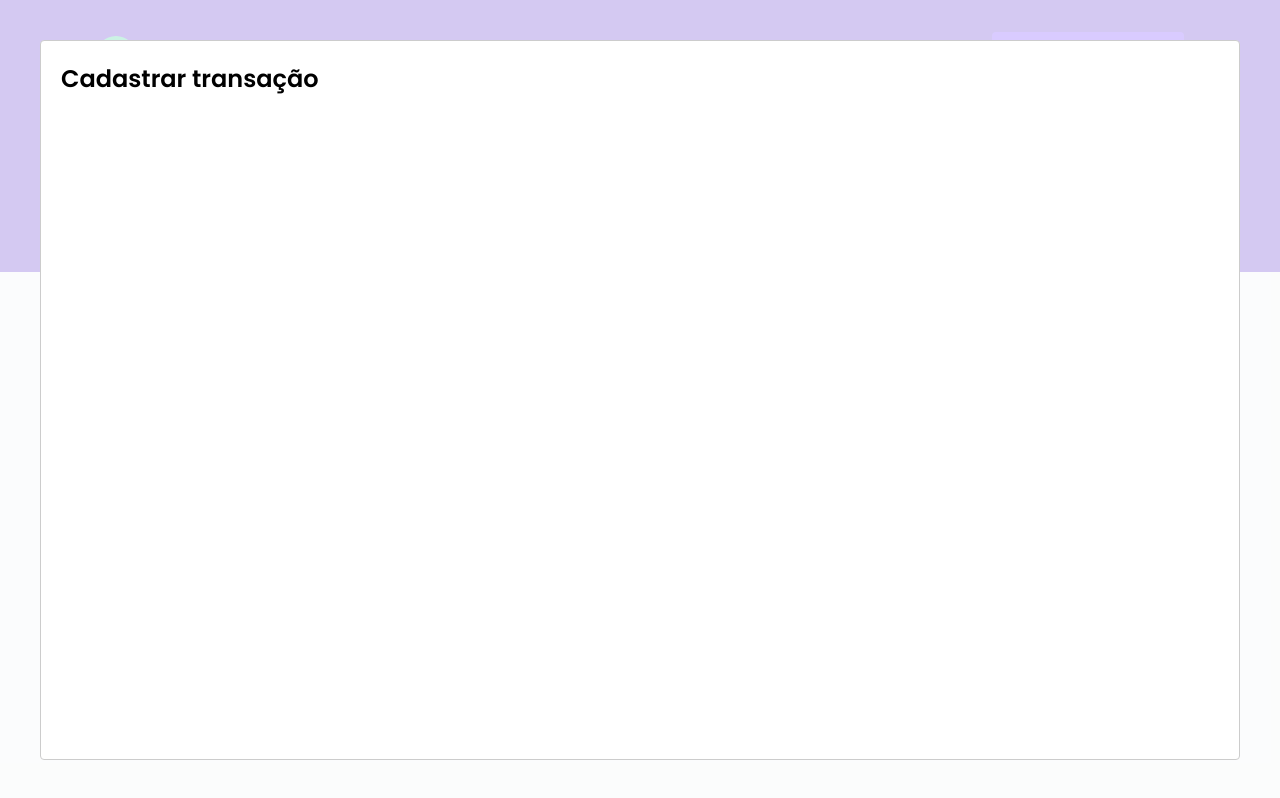
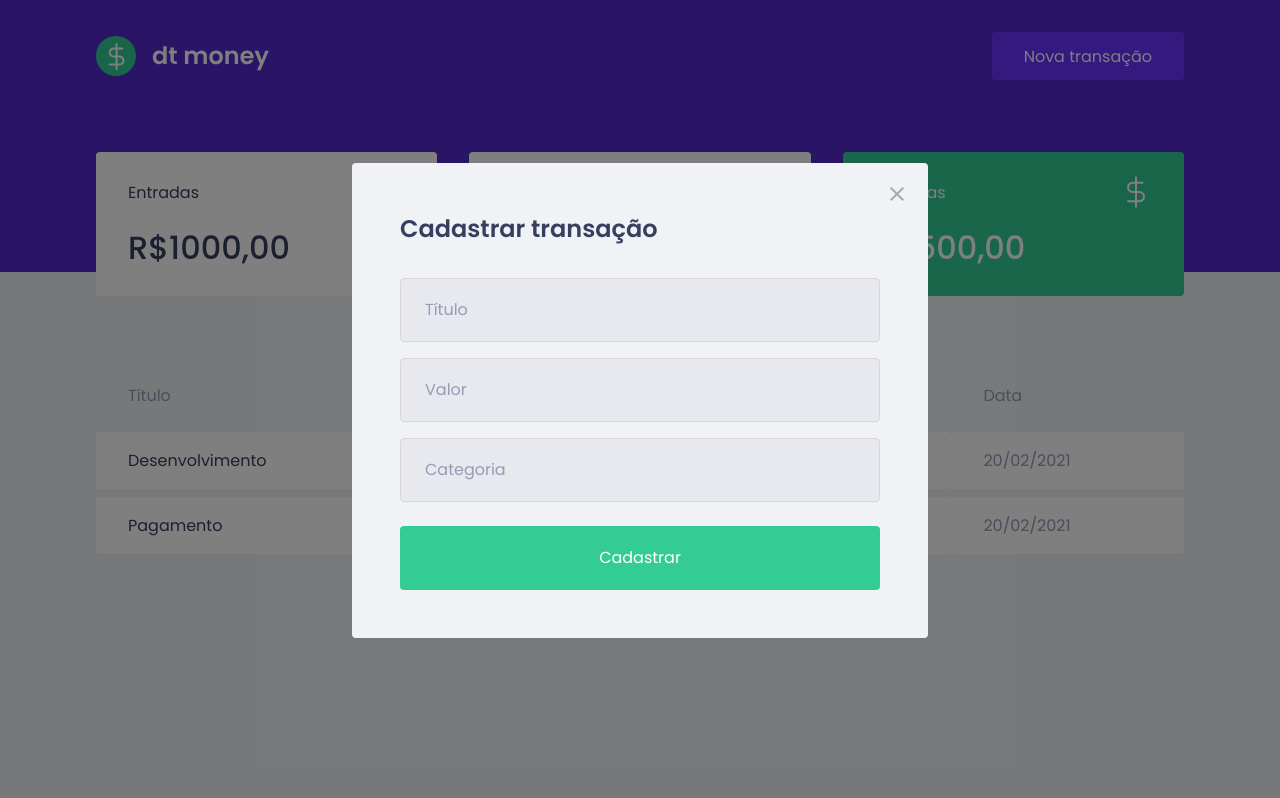
Before and after one commit to EdsonLuiz/dtmoney, a React (Create React App) app: page / in a window 1280 px wide. Both pictures are taken after a click on the button "Nova transação". Built offline with nearby package versions, Linux system fonts and the light colour scheme; no server answers; what miragejs would draw is missing.

Commit message:
feat: style modal form fields and button

```diff
--- a/src/components/NewTransactionModal/index.tsx
+++ b/src/components/NewTransactionModal/index.tsx
@@ -1,4 +1,6 @@
 import Modal from 'react-modal'
+import { Container } from './styles'
+import closeImg from '../../assets/close.svg'
 
 interface NewTransactionModalProps {
   isOpen: boolean
@@ -8,8 +10,29 @@ interface NewTransactionModalProps {
 export function NewTransactionModal({isOpen, onRequestClose}:NewTransactionModalProps) {
   return (
     <Modal  isOpen={isOpen}
+            overlayClassName="react-modal-overlay"
+            className="react-modal-content"
             onRequestClose={onRequestClose}>
-      <h2>Cadastrar transação</h2>
+
+      <button type="button"
+              className="react-modal-close"
+              onClick={onRequestClose}>
+        <img src={closeImg} alt="fechar modal"/>
+      </button>
+
+      <Container>
+        <h2>Cadastrar transação</h2>
+
+        <input  type="text"
+                placeholder="Título"/>
+        <input  type="number"
+                placeholder="Valor"/>
+        <input  type="text"
+                placeholder="Categoria"/>
+        <button type="submit">
+          Cadastrar
+        </button>
+      </Container>
     </Modal>
   )
 }
--- a/src/components/NewTransactionModal/styles.ts
+++ b/src/components/NewTransactionModal/styles.ts
@@ -1,3 +1,47 @@
 import styled from 'styled-components'
 
-export const Container = styled.div``
+export const Container = styled.form`
+  h2 {
+    color: var(--text-title);
+    font-size: 1.5rem;
+    margin-bottom: 2rem;
+  }
+
+  input {
+    width: 100%;
+    padding: 0 1.5rem;
+    height: 4rem;
+    border-radius: .25rem;
+
+    border: 1px solid #d7d7d7;
+    background-color: #e7e9ee;
+    font-weight: 400;
+    font-size: 1rem;
+
+    &::placeholder {
+      color: var(--text-body);
+    }
+
+    & + input {
+      margin-top: 1rem;
+    }
+  }
+
+  button[type="submit"] {
+    width: 100%;
+    padding: 0 1.5rem;
+    height: 4rem;
+    background-color: var(--green);
+    color: #fff;
+    border-radius: .25rem;
+    border: 0;
+    font-size: 1rem;
+    margin-top: 1.5rem;
+
+    transition: filter 0.2s;
+
+    &:hover {
+      filter: brightness(0.9);
+    }
+  }
+`
--- a/src/styles/global.ts
+++ b/src/styles/global.ts
@@ -76,4 +76,18 @@ export const GlobalStyle = createGlobalStyle`
     border-radius: .25rem;
   }
 
+  .react-modal-close {
+    position: absolute;
+    right: 1.5rem;
+    top: 1.5rem;
+    border: 0;
+    background-color: transparent;
+
+    transition: filter 0.2s;
+
+    &:hover {
+      filter: brightness(0.7);
+    }
+  }
+
 `
```
